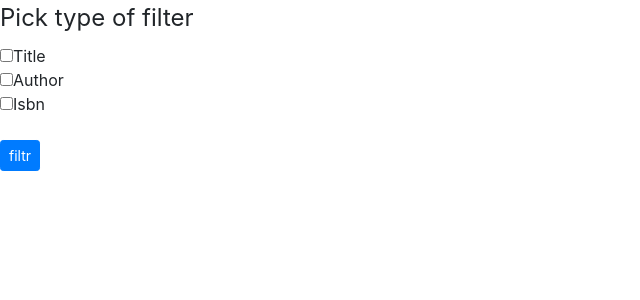
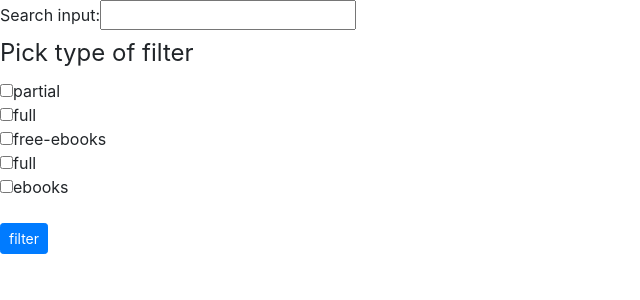
Before and after one commit to AleksanderRadziszewski/zadania_stx, a Django app: page /filter/ in a window 1280 px wide. Shown: the top 300 px of the page, without its empty margins (0-640 px from the left). Run offline with Django 3.2, Linux system fonts and the light colour scheme; some libraries are stand-ins or nearby versions.

Commit message:
filter Api

```diff
--- a/book/forms.py
+++ b/book/forms.py
@@ -12,7 +12,7 @@ class SearchForm(forms.Form):
     pub_date_to=forms.CharField(help_text="yyyy",required=False)
 
 class SearchApiForm(forms.Form):
-    search_input=forms.CharField(max_length=50)
+    search_input=forms.CharField(max_length=50, required=True)
 
 class AddUpdateBookForm(forms.ModelForm):
     class Meta:
--- a/book/static/app.js
+++ b/book/static/app.js
@@ -39,3 +39,36 @@ function search() {
 
     })
 }
+
+function filter(event) {
+    event.preventDefault();
+    var csrftoken = getCookie('csrftoken');
+    var checkboxes_button = document.querySelectorAll(".my-checkbox");
+    checkboxes_button.forEach(function (checkbox) {
+        if (checkbox.checked) {
+            var value =checkbox.value;
+            var search_input=$("#id_search_input").val();
+            $.post({
+                url: "/filter/",
+                data: {csrfmiddlewaretoken:csrftoken,
+                        value:value,
+                        search_input:search_input,
+                        }
+            }).done(function (response) {
+                console.log("poszlo");
+                $("#search_list").html(response)
+
+            })
+                .fail(function (e) {
+                    alert("nie poszlo");
+                    console.log(e)
+
+                });
+
+
+        }
+    })
+}
+                $(document).ready(function (event) {
+                    $("#filter").click(filter);
+                });
--- /dev/null
+++ b/book/templates/book/book_search_api.html
@@ -0,0 +1,4 @@
+{% extends "base.html" %}
+{% block content %}
+{% include "book/object_list.html" with objects=book_list_searching %}
+{% endblock %}
--- a/book/templates/book/filter.html
+++ b/book/templates/book/filter.html
@@ -1,13 +1,20 @@
 {% extends "base.html" %}
 {% block content %}
+<form method="post" action="">
+    {% csrf_token %}
+    {{ form }}
+    <fieldset>
+        <legend>Pick type of filter</legend>
+        <input data-id="1" type="checkbox" name="partial" value="partial" class="my-checkbox">partial<br>
+        <input data-id="2" type="checkbox" name="full" value="full" class="my-checkbox">full<br>
+        <input data-id="3" type="checkbox" name="free-ebooks" value="free-ebooks" class="my-checkbox">free-ebooks<br>
+        <input data-id="4" type="checkbox" name="full" value="full" class="my-checkbox">full<br>
+        <input data-id="5" type="checkbox" name="ebooks" value="ebooks" class="my-checkbox">ebooks<br>
+        <br>
+        <input id="filter"type="submit" value="filter" class="btn btn-primary btn-sm mr-2">
+    </fieldset>
+    </form>
+    <div id="search_list">
 
-    <fieldset>
-    <legend>Pick type of filter</legend>
-    <input type="checkbox" name="title" value="Title">Title<br>
-    <input type="checkbox" name="author" value="Author">Author<br>
-    <input type="checkbox" name="isbn" value="Isbn">Isbn<br>
-        <br>
-    <input type="submit" value="filtr" class="btn btn-primary btn-sm mr-2">
-    </fieldset>
-</form>
+    </div>
 {% endblock %}
--- a/book/views.py
+++ b/book/views.py
@@ -6,6 +6,7 @@ import requests
 from book.forms import SearchForm, AddUpdateBookForm, SearchApiForm
 from book.models import Book
 
+#Exercise 1a
 
 class SearchBookListView(View):
     def get(self, request):
@@ -23,8 +24,9 @@ class SearchBookListView(View):
             part_books = part_books.filter(pub_date__range=[pub_date_since, pub_date_to])
         else:
             part_books = Book.objects.all()
-        return render(request, 'book/books_list.html', {'part_books': part_books,
+        return render(request, 'book/books_table.html', {'part_books': part_books,
                                                         'form': form})
+#Exercise 1b
 
 class AddUpdateBookView(View):
     def get(self,request,pk):
@@ -52,29 +54,28 @@ class AddUpdateBookView(View):
             book.save()
         return redirect(reverse("search"))
 
-# def ImportBook():
-#     request=requests.get("https://www.googleapis.com/books/v1/volumes?q=Hobbit").json()
-#     items_amount=len(request["items"])
-#
-#     for item in range(items_amount):
-#         title = request['items'][item]['volumeInfo']['title']
-#         print(title)
-#         pub_date = request['items'][item]['volumeInfo']['publishedDate']
-#         page_amount = request['items'][item]['volumeInfo']['pageCount']
-#         isbn_num = request['items'][item]['volumeInfo']['industryIdentifiers'][0]['identifier']
-#         pub_language = request['items'][item]['volumeInfo']['language']
-#         link = request['items'][item]['selfLink']
-#         authors = request['items'][item]['volumeInfo']['authors']
-#         Book.objects.create(title=title,author=authors,pub_date=pub_date,pages_amount=page_amount,isbn_num=isbn_num,
-#                                  pub_language=pub_language,link=link)
+# Exercise 2
+
+def ImportBook():
+    request=requests.get("https://www.googleapis.com/books/v1/volumes?q=Hobbit").json()
+    items_amount=len(request["items"])
+
+    for item in range(items_amount):
+        title = request['items'][item]['volumeInfo']['title']
+        print(title)
+        pub_date = request['items'][item]['volumeInfo']['publishedDate']
+        page_amount = request['items'][item]['volumeInfo']['pageCount']
+        isbn_num = request['items'][item]['volumeInfo']['industryIdentifiers'][0]['identifier']
+        pub_language = request['items'][item]['volumeInfo']['language']
+        link = request['items'][item]['selfLink']
+        authors = request['items'][item]['volumeInfo']['authors']
+        Book.objects.create(title=title,author=authors,pub_date=pub_date,pages_amount=page_amount,isbn_num=isbn_num,
+                                 pub_language=pub_language,link=link)
 #
 #
 # ImportBook()
 
-class FilterView(View):
-    def get(self,request):
-        form=SearchApiForm()
-        return render(request,"book/filter.html",{'form':form})
+# Exercise 3a
 
 class SearchApiView(View):
     def get(self,request):
@@ -104,7 +105,63 @@ class SearchApiView(View):
 
         return render(request,"book/search_api.html",{'book_list':books_list})
 
+#Exercise 3b
 
+class FilterView(View):
+    def get(self,request):
+        form=SearchApiForm()
+        return render(request,"book/filter.html",{'form':form})
+    def post(self,request):
+        search_input=request.POST.get("search_input")
+        cat_value = request.POST.get("value")
+        books_list_search = []
+        if cat_value is not None:
+            book_search = requests.get(
+                f"https://www.googleapis.com/books/v1/volumes?q={search_input}&filter={cat_value}&key=AIzaSyC7O8QkIp48tHEEXyE-vjbGMxq1N1ziW8Y").json()
+            items_amount = len(book_search["items"])
+        else:
+            book_search = requests.get(
+                f"https://www.googleapis.com/books/v1/volumes?q={search_input}&key=AIzaSyC7O8QkIp48tHEEXyE-vjbGMxq1N1ziW8Y").json()
+            items_amount = len(book_search["items"])
+
+        for item in range(items_amount):
+
+                title = book_search['items'][item]['volumeInfo'].get('title') or "no title"
+                pub_date = book_search['items'][item]['volumeInfo'].get('publishedDate') or "no date"
+                page_amount = book_search['items'][item]['volumeInfo'].get("pageCount") or "no page count"
+                isbn_num = book_search['items'][item]['volumeInfo']['industryIdentifiers'][0].get('identifier') or "no isbn_num"
+                pub_language = book_search['items'][item]['volumeInfo'].get('language') or "no publishing language"
+                link = book_search['items'][item].get('selfLink') or "no link"
+                authors = book_search['items'][item]['volumeInfo'].get('authors') or "no authors"
+                books_list_search.append({"title": title,
+                                          "authors": (",").join(authors),
+                                          "pub_date": pub_date,
+                                          "page_amount": page_amount,
+                                          "isbn_num": isbn_num,
+                                          "pub_lnguage": pub_language,
+                                          "link": link})
+
+
+        return render(request, "book/book_search_api.html", {'book_list_searching': books_list_search})
+
+
+    # def post(self,request):
+
+
+    # def post(self,request):
+    #     checked_cat = request.POST.get("checked_id")
+    #     if checked_cat is not None:
+    #         books= requests.get(f"https://www.googleapis.com/books/v1/volumes?filter=free-ebooks&key=AIzaSyC7O8QkIp48tHEEXyE-vjbGMxq1N1ziW8Y").json()
+    #         return render(request, "charity_donat/rest_api_category.html", {
+    #             "institutions": intstitutions
+    #         })
+    #
+    #     else:
+    #         intstitutions = Institution.objects.all()
+    #
+    #     return render(request, "charity_donat/form.html", {
+    #         "institutions": intstitutions
+    #     })
 
 
 
```
Also changed, not shown: book/templates/book/object_list.html (added, +14 -0 lines), book/templates/book/search_api.html (+18 -11 lines), book/templates/book/books_table.html (renamed from book/templates/book/books_list.html).
